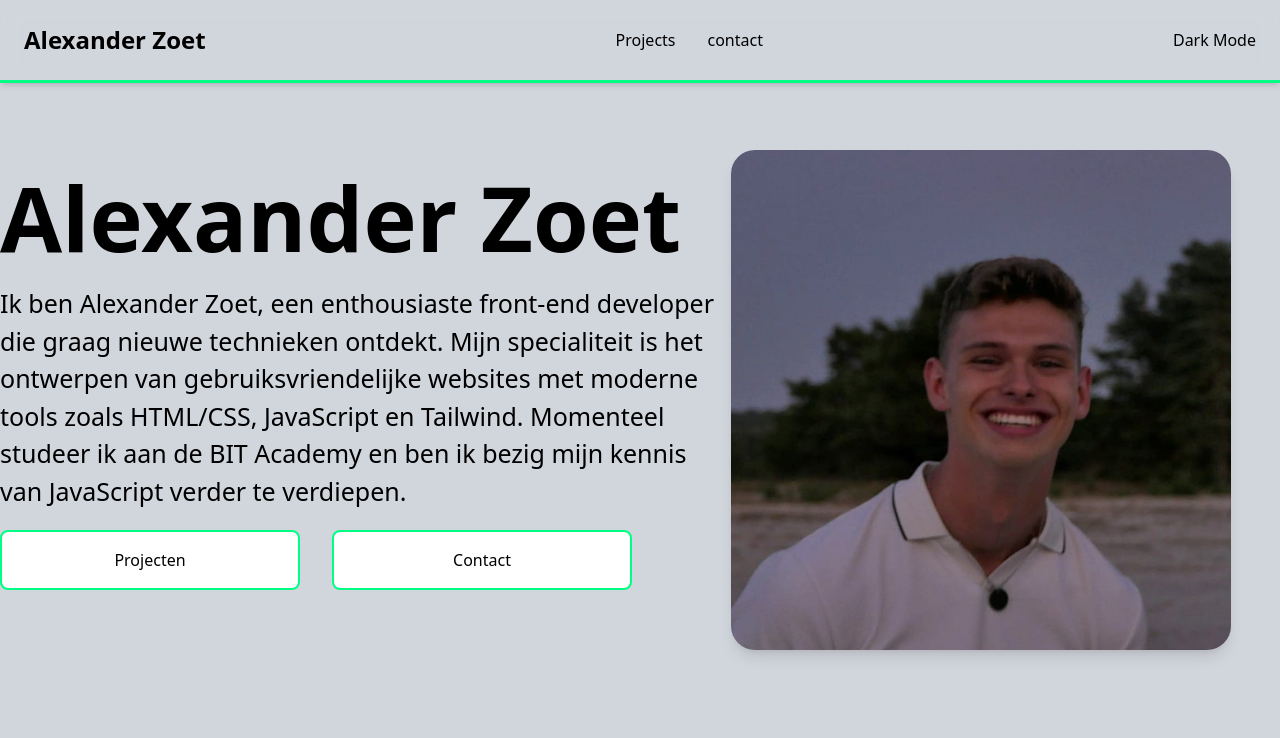
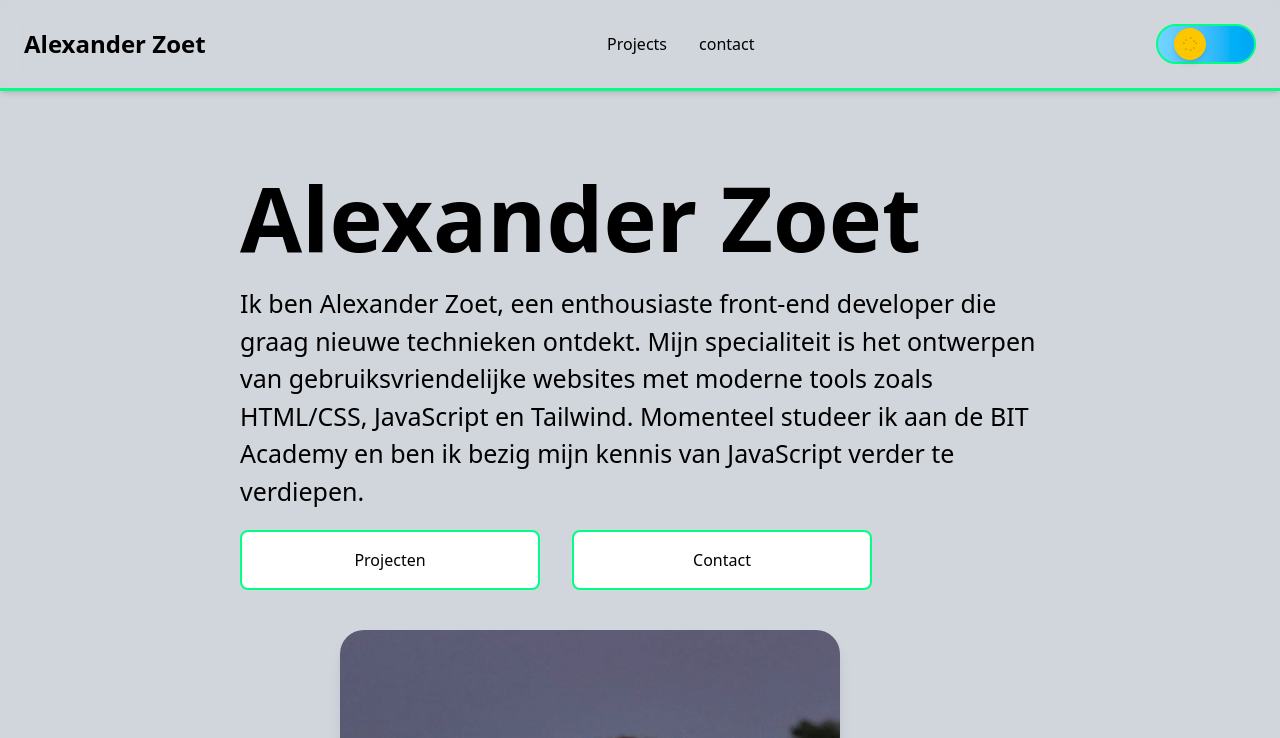
Before and after one commit to Allexwnl/Portfolio, a Vue app in the folder portfolio-project/: page / in a window 1280 px wide. Shown: the top 738 px of the page. Built offline with nearby package versions, Linux system fonts and the light colour scheme; no server answers; the database is empty; a web font is replaced by a local one.

Commit message:
added alot dark mode and project cards

```diff
--- a/portfolio-project/src/assets/css/main.css
+++ b/portfolio-project/src/assets/css/main.css
@@ -46,8 +46,12 @@ button {
     @apply rounded-[50px];
 }
 
+.--lightDarkBtn {
+    @apply relative w-[100px] h-10 rounded-full flex items-center transition-all duration-500
+}
+
 .--mainContainer {
-    @apply flex-row flex justify-around pt-[150px]
+    @apply flex-row flex-wrap max-[1415px]:gap-10 flex justify-around pt-[150px]
 }
 
 .--textContainer {
@@ -76,13 +80,17 @@ button {
 
 /* dark mode overrides */
 .dark body {
-    @apply bg-gray-900 text-white;
+    @apply bg-gray-950 text-white;
 }
 
 .dark button {
     @apply bg-gray-800 text-white border-[#00FF85] hover:bg-[#00FF85] hover:text-black hover:border-black;
 }
 
+.dark .--projectCardBtn {
+    @apply bg-gray-800
+}
+
 .dark .--footer {
     @apply bg-gray-800;
 }
--- a/portfolio-project/src/assets/css/projects.css
+++ b/portfolio-project/src/assets/css/projects.css
@@ -24,3 +24,11 @@
 .--projectTitle {
     @apply mb-4 text-black;
 }
+
+.dark .--projectCard {
+    @apply bg-gray-900
+}
+
+.dark .--projectTitle {
+    @apply text-white;
+}
--- a/portfolio-project/src/components/NavBar.vue
+++ b/portfolio-project/src/components/NavBar.vue
@@ -10,9 +10,26 @@
       <li>contact</li>
     </ul>
     <ul class="flex flex-row gap-8">
-      <li @click="toggleTheme" class="cursor-pointer select-none hover:opacity-60">
-        {{ isDark ? "Light Mode" : "Dark Mode" }}
-      </li> <a v-if="user" @click="logout" class="cursor-pointer hover:text-red-500">
+      <button @click="toggleTheme" class="--lightDarkBtn"
+        :class="isDark ? 'bg-gradient-to-r from-gray-800 to-blue-900' : 'bg-gradient-to-r from-sky-300 to-sky-500'">
+        <!-- Zon / Maan icoon -->
+        <div
+          class="absolute w-8 h-8 rounded-full bg-white shadow-md transform transition-all duration-500 flex items-center justify-center"
+          :class="isDark ? 'translate-x-9 bg-yellow-100' : ' bg-yellow-400'">
+          <svg v-if="!isDark" xmlns="http://www.w3.org/2000/svg" fill="currentColor" viewBox="0 0 24 24"
+            class="w-5 h-5 text-yellow-600">
+            <path
+              d="M12 4.75a.75.75 0 0 1 .75-.75h.5a.75.75 0 0 1 0 1.5h-.5A.75.75 0 0 1 12 4.75zM12 19.25a.75.75 0 0 1 .75-.75h.5a.75.75 0 0 1 0 1.5h-.5A.75.75 0 0 1 12 19.25zM4.75 12a.75.75 0 0 1-.75-.75v-.5a.75.75 0 0 1 1.5 0v.5A.75.75 0 0 1 4.75 12zM19.25 12a.75.75 0 0 1-.75-.75v-.5a.75.75 0 0 1 1.5 0v.5A.75.75 0 0 1 19.25 12zM6.47 6.47a.75.75 0 0 1 1.06 0l.35.35a.75.75 0 1 1-1.06 1.06l-.35-.35a.75.75 0 0 1 0-1.06zM16.12 16.12a.75.75 0 0 1 1.06 0l.35.35a.75.75 0 1 1-1.06 1.06l-.35-.35a.75.75 0 0 1 0-1.06zM6.47 17.53a.75.75 0 0 1 1.06 0l.35.35a.75.75 0 0 1-1.06 1.06l-.35-.35a.75.75 0 0 1 0-1.06zM16.12 7.88a.75.75 0 0 1 1.06 0l.35.35a.75.75 0 1 1-1.06 1.06l-.35-.35a.75.75 0 0 1 0-1.06z" />
+          </svg>
+
+          <svg v-else xmlns="http://www.w3.org/2000/svg" fill="currentColor" viewBox="0 0 24 24"
+            class="w-8 h-8 text-gray-700">
+            <path
+              d="M21.752 15.002A9.72 9.72 0 0 1 12 21.75a9.75 9.75 0 0 1 0-19.5c.682 0 1.35.07 1.996.204a9.001 9.001 0 1 0 7.756 12.548z" />
+          </svg>
+        </div>
+      </button>
+      <a v-if="user" @click="logout" class="cursor-pointer hover:text-red-500">
         Logout
       </a>
     </ul>
--- a/portfolio-project/src/views/HomePage.vue
+++ b/portfolio-project/src/views/HomePage.vue
@@ -20,7 +20,7 @@ import ProJects from '../components/ProJects.vue';
                 <button>Contact</button>
             </div>
         </div>
-        <div class="--imageContainer">
+        <div class="--imageContainer hover:scale-110 transition-all duration-500">
             <img src="../img/Ik.png" alt="">
         </div>
     </div>
```
